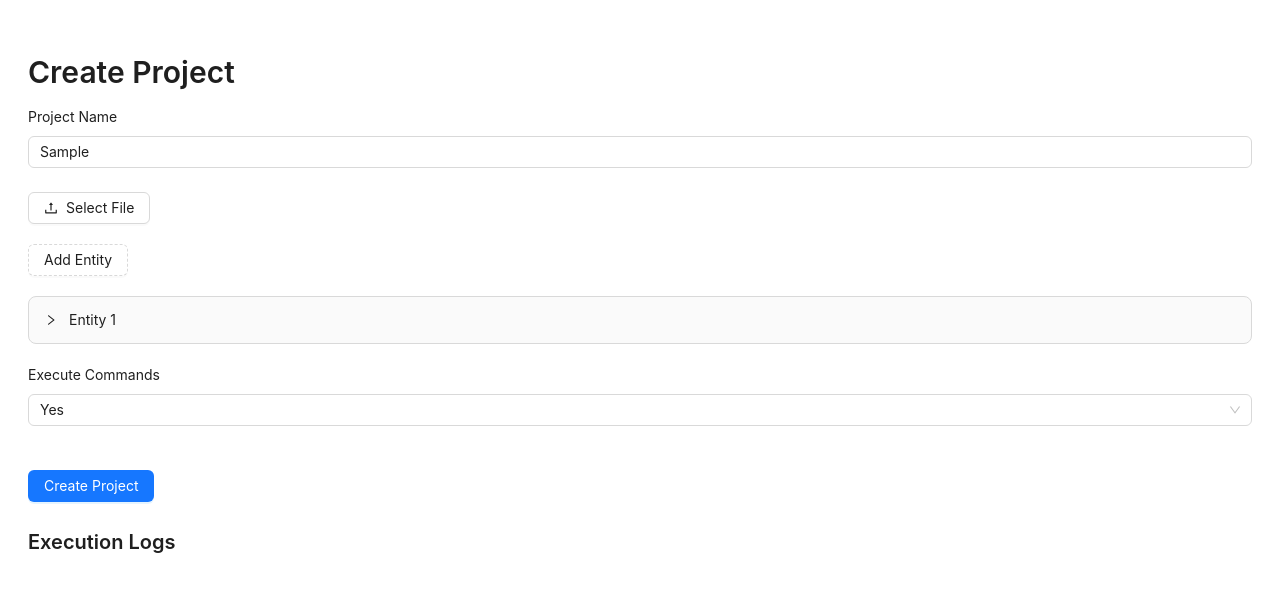
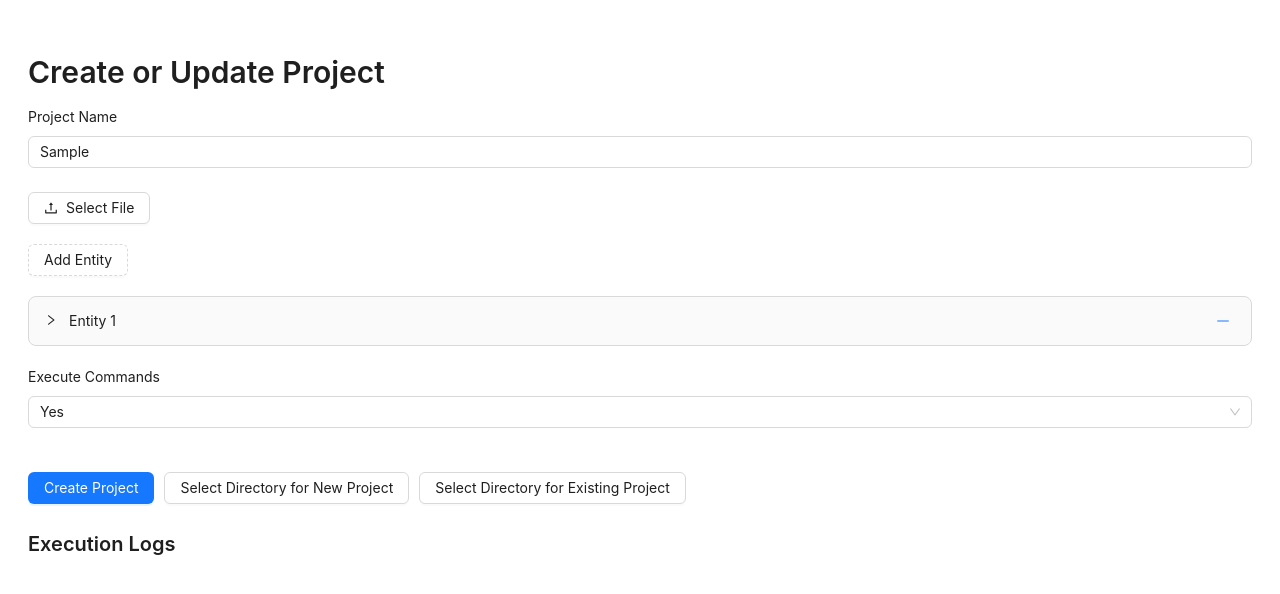
Before and after one commit to arturn1/nocSharp, a React (Vite) app: page / in a window 1280 px wide. Both pictures are taken after typing "Sample" into the empty fields and a click on the button "Add Entity". Shown: the top 594 px of the page. Built offline with nearby package versions, Linux system fonts and the light colour scheme.

Commit message:
Add ScaffoldEdit

```diff
--- a/src/components/EntityForm/EntityForm.tsx
+++ b/src/components/EntityForm/EntityForm.tsx
@@ -13,6 +13,7 @@ interface EntityFormProps {
   addProperty: (entityIndex: number) => void;
   updateProperty: (entityIndex: number, propertyIndex: number, field: keyof Entity['properties'][number], value: string) => void;
   removeProperty: (entityIndex: number, propertyIndex: number) => void;
+  removeEntity: (index: number) => void;
 }
 
 const EntityForm: React.FC<EntityFormProps> = ({
@@ -22,13 +23,27 @@ const EntityForm: React.FC<EntityFormProps> = ({
   addProperty,
   updateProperty,
   removeProperty,
+  removeEntity,
 }) => {
   return (
     <>
       <Button type="dashed" onClick={addEntity} style={{ marginBottom: '20px' }}>Add Entity</Button>
       <Collapse accordion>
         {entities.map((entity, entityIndex) => (
-          <Panel header={entity.name === '' ? `Entity ${entityIndex + 1}` : entity.name} key={entityIndex}>
+          <Panel
+            header={
+              <div style={{ display: 'flex', justifyContent: 'space-between', alignItems: 'center' }}>
+                {entity.name === '' ? `Entity ${entityIndex + 1}` : entity.name}
+                <Button
+                  size='small'
+                  type="link"
+                  icon={<MinusOutlined />}
+                  onClick={() => removeEntity(entityIndex)}
+                />
+              </div>
+            }
+            key={entityIndex}
+          >
             <Form.Item label="Entity Name">
               <Input value={entity.name} onChange={(e) => updateEntityName(entityIndex, e.target.value)} />
             </Form.Item>
--- a/src/hooks/useEntities.ts
+++ b/src/hooks/useEntities.ts
@@ -33,6 +33,11 @@ export const useEntities = () => {
     setEntities(newEntities);
   };
 
+  const removeEntity = (index: number) => {
+    const newEntities = entities.filter((_, entityIndex) => entityIndex !== index);
+    setEntities(newEntities);
+  };
+
   return {
     entities,
     setEntities,
@@ -41,5 +46,6 @@ export const useEntities = () => {
     addProperty,
     updateProperty,
     removeProperty,
+    removeEntity,
   };
 };
--- a/src/main.ts
+++ b/src/main.ts
@@ -10,8 +10,8 @@ if (require('electron-squirrel-startup')) {
 const createWindow = () => {
   // Create the browser window.
   const mainWindow = new BrowserWindow({
-    width: 800,
-    height: 600,
+    width: 1200,
+    height: 800,
     webPreferences: {
       preload: path.join(__dirname, 'preload.js'),
     },
--- a/src/pages/home.tsx
+++ b/src/pages/home.tsx
@@ -14,13 +14,14 @@ const { Option } = Select;
 
 const Home: React.FC = () => {
   const { projectName, setProjectName } = useProjectName();
-  const { entities, setEntities, addEntity, updateEntityName, addProperty, updateProperty, removeProperty } = useEntities();
+  const { entities, setEntities, addEntity, updateEntityName, addProperty, updateProperty, removeProperty, removeEntity } = useEntities();
 
   const [isModalVisible, setIsModalVisible] = useState(false);
   const [directoryPath, setDirectoryPath] = useState('');
   const [logs, setLogs] = useState<string[]>([]);
   const [errors, setErrors] = useState<string[]>([]);
   const [executeCommands, setExecuteCommands] = useState(true);
+  const [isExistingProject, setIsExistingProject] = useState(false);
 
   const handleCreateProject = () => {
     setIsModalVisible(true);
@@ -32,15 +33,15 @@ const Home: React.FC = () => {
       return;
     }
     const projectData = { projectName, entities };
-    const result = await createProject(projectData, directoryPath, executeCommands);
+    const result = await createProject(projectData, directoryPath, executeCommands, isExistingProject);
     setLogs(result.logs);
     setErrors(result.errors);
 
     if (result.success) {
-      message.success('Project created successfully');
+      message.success(isExistingProject ? 'Entities added successfully' : 'Project created successfully');
       setIsModalVisible(false);
     } else {
-      message.error('Failed to create project');
+      message.error('Failed to process request');
     }
   };
 
@@ -59,13 +60,14 @@ const Home: React.FC = () => {
     }
   };
 
-  const openDirectorySelector = async () => {
+  const openDirectorySelector = async (existingProject: boolean) => {
     try {
       const result = await window.electron.dialog.showOpenDialog({
         properties: ['openDirectory'],
       });
       if (!result.canceled && result.filePaths.length > 0) {
         setDirectoryPath(result.filePaths[0]);
+        setIsExistingProject(existingProject);
         message.success('Directory selected successfully');
       } else {
         message.error('No directory selected');
@@ -77,7 +79,7 @@ const Home: React.FC = () => {
 
   return (
     <div style={{ padding: '20px' }}>
-      <Title level={2}>Create Project</Title>
+      <Title level={2}>Create or Update Project</Title>
       <Form layout="vertical">
         <div style={{ marginBottom: '20px' }}>
           <ProjectForm projectName={projectName} setProjectName={setProjectName} />
@@ -93,6 +95,7 @@ const Home: React.FC = () => {
             addProperty={addProperty}
             updateProperty={updateProperty}
             removeProperty={removeProperty}
+            removeEntity={removeEntity}
           />
         </div>
         <Form.Item label="Execute Commands">
@@ -102,10 +105,16 @@ const Home: React.FC = () => {
           </Select>
         </Form.Item>
         {projectName && entities.length > 0 && (
-          <Button type="primary" onClick={handleCreateProject} style={{ marginTop: '20px' }}>
-            Create Project
+          <Button type="primary" onClick={handleCreateProject} style={{ marginTop: '20px', marginRight: '10px' }}>
+            {isExistingProject ? 'Add Entities to Project' : 'Create Project'}
           </Button>
         )}
+        <Button onClick={() => openDirectorySelector(false)} style={{ marginRight: '10px' }}>
+          Select Directory for New Project
+        </Button>
+        <Button onClick={() => openDirectorySelector(true)}>
+          Select Directory for Existing Project
+        </Button>
       </Form>
       <Modal
         title="Select Directory"
@@ -116,9 +125,6 @@ const Home: React.FC = () => {
       >
         <Form.Item label="Directory Path">
           <Input value={directoryPath} readOnly />
-          <Button onClick={openDirectorySelector} style={{ marginTop: '10px' }}>
-            Select Directory
-          </Button>
         </Form.Item>
       </Modal>
       <div style={{ marginTop: '20px' }}>
--- a/src/services/ProjectService.ts
+++ b/src/services/ProjectService.ts
@@ -4,21 +4,23 @@ import { joinPaths } from '../utils/pathUtils';
 export const createProject = async (
   projectData: ProjectData,
   directoryPath: string,
-  executeCommands: boolean
+  executeCommands: boolean,
+  isExistingProject: boolean
 ): Promise<{ success: boolean; logs: string[]; errors: string[] }> => {
   const { projectName, entities } = projectData;
   const logs: string[] = [];
   const errors: string[] = [];
   const commands: string[] = [];
 
-  if (!projectName) {
-    errors.push('Project name is required');
+  if (!projectName && !isExistingProject) {
+    errors.push('Project name is required for new projects');
     return { success: false, logs, errors };
   }
 
-  const projectPath = joinPaths(directoryPath, projectName);
+  const projectPath = isExistingProject ? directoryPath : joinPaths(directoryPath, projectName);
 
   try {
+    if (!isExistingProject) {
       const createProjectCommand = `cd "${directoryPath}" && nc new "${projectName}"`;
       logs.push(`Executing: ${createProjectCommand}`);
       commands.push(createProjectCommand);
@@ -26,18 +28,19 @@ export const createProject = async (
         await window.electron.executeCommand(createProjectCommand);
         logs.push('Project created successfully');
       }
+    }
 
     for (const entity of entities) {
       if (entity.name) {
         const fields = entity.properties
           .map(prop => `${prop.name}:${prop.type}`)
           .join(' ');
-        const createEntityCommand = `cd "${projectPath}" && nc g e "${entity.name}" ${fields}`;
+        const createEntityCommand = `cd "${projectPath}" && nc s "${entity.name}" ${fields}`;
         logs.push(`Executing: ${createEntityCommand}`);
         commands.push(createEntityCommand);
         if (executeCommands) {
           await window.electron.executeCommand(createEntityCommand);
-          logs.push(`Entity ${entity.name} created successfully`);
+          logs.push(`Scaffold ${entity.name} created successfully`);
         }
       }
     }
```
Lines whose indentation alone changed are shown as unchanged.
